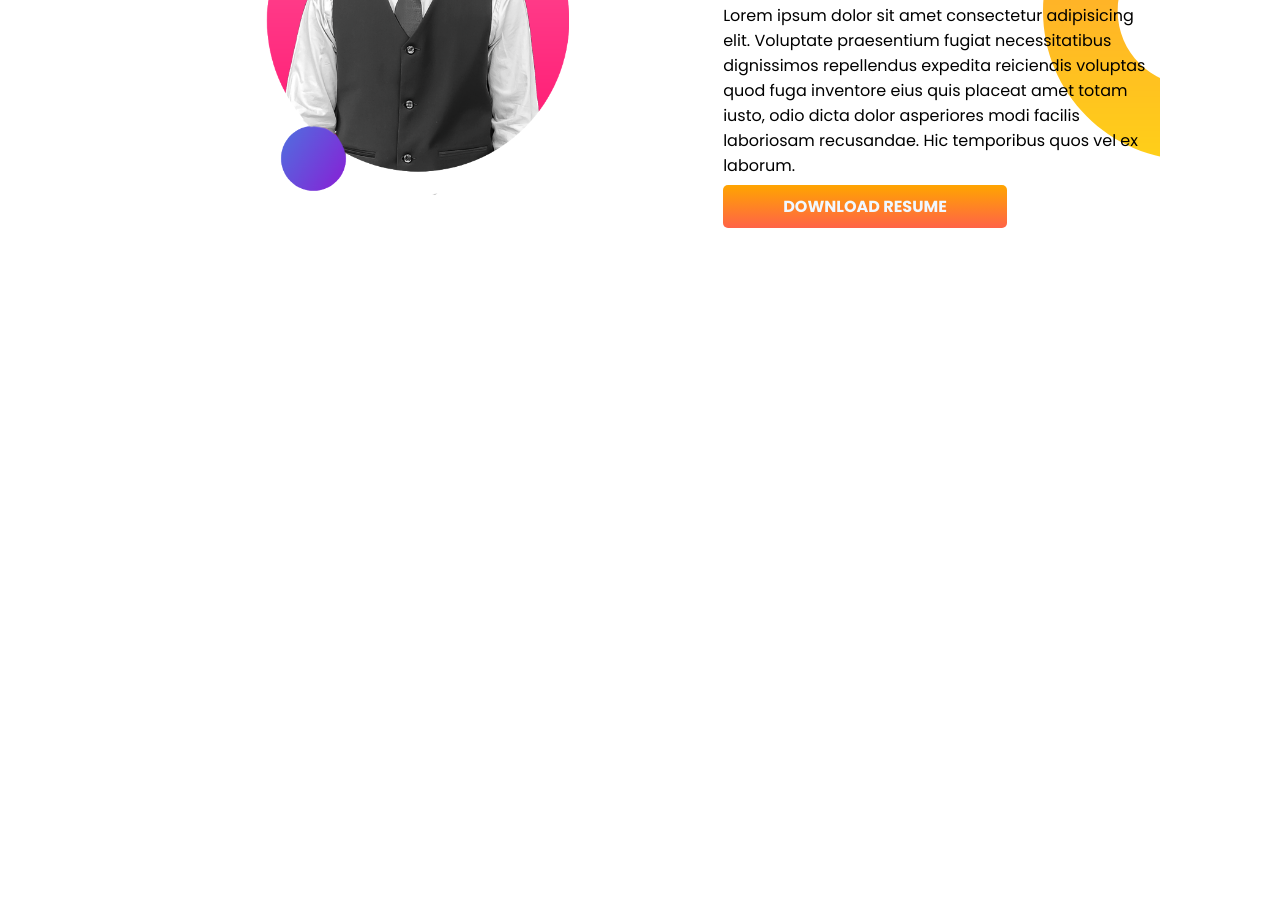
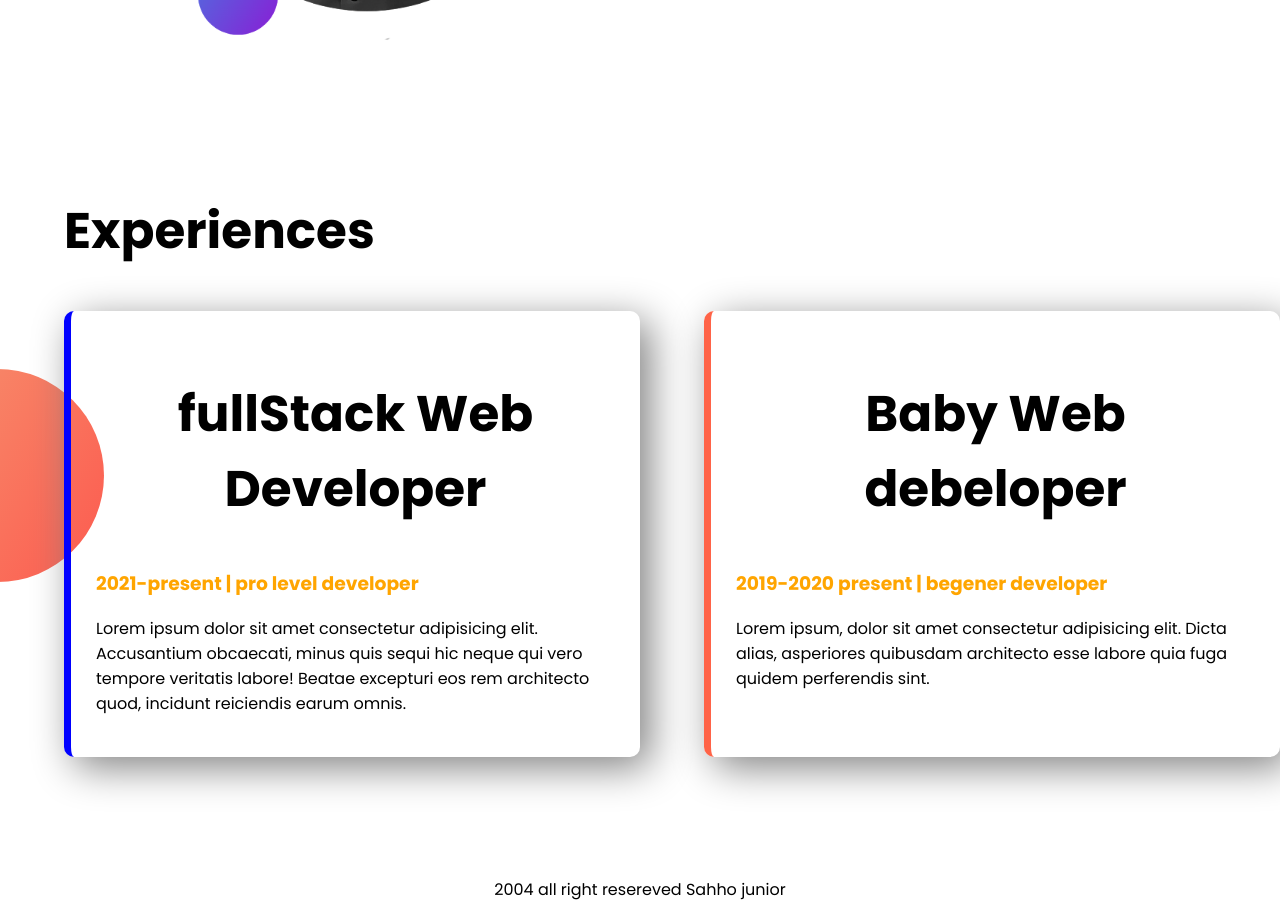
Before and after one commit to shaharia23/develop-portfolio, a plain HTML site: page index.html in a window 1280 px wide. Shown: the part 1110-2028 px from the top of the page. Before the commit the page ends 1454 px from the top, so only its background shows below. Drawn offline with Linux system fonts and the light colour scheme.

Commit message:
footer add

```diff
--- a/index.html
+++ b/index.html
@@ -10,7 +10,7 @@
     <link rel="stylesheet" href="style.css">
 </head>
 <body>
- <section class="top-banner">
+ <section class="top-banner flex-continer">
     <div class="half-width"><h1>Wellcome To</h1>
         <h1><span class="name-color">MD Shaharia</span> World !</h1>
         <h3>FullStack Webdeveloper & Creative Grapics Designer.</h3>
@@ -23,7 +23,7 @@
         <img src="images/my-png.png" alt="">
     </div>
  </section>
- <section class="middle-banner">
+ <section class="middle-banner flex-continer">
    <div class="half-width">
     <img src="images/my-png2.png" alt="">
    </div>
@@ -35,5 +35,23 @@
    </div>
 
  </section>
+ <section class="experience-area">
+    <h1 class="experience-head">Experiences</h1>
+    <div class="flex-continer">
+        <div id="fullStack-Web-Developer" class="experience-item">
+            <h1 class="ex-head">fullStack Web Developer</h1>
+            <h3 class="name-color">2021-present | pro level developer</h3>
+            <p>Lorem ipsum dolor sit amet consectetur adipisicing elit. Accusantium obcaecati, minus quis sequi hic neque qui vero tempore veritatis labore! Beatae excepturi eos rem architecto quod, incidunt reiciendis earum omnis.</p>
+        </div>
+        <div id="Baby-Web-debeloper" class="experience-item">
+            <h1 class="ex-head">Baby Web debeloper</h1>
+            <h3 class="name-color">2019-2020 present | begener developer</h3>
+            <p>Lorem ipsum, dolor sit amet consectetur adipisicing elit. Dicta alias, asperiores quibusdam architecto esse labore quia fuga quidem perferendis sint.</p>
+        </div>
+    </div>
+ </section>
 </body>
+<footer>
+    <p>2004 all right resereved Sahho junior</p>
+</footer>
 </html>
--- a/style.css
+++ b/style.css
@@ -10,9 +10,9 @@ h1{
 .name-color{
     color: orange;
 }
-section{
+.flex-continer{
     display: flex;
-    margin: 120px;
+    margin-bottom: 120px;
 }
 .half-width{
     width: 50%;
@@ -48,3 +48,30 @@ section{
     background-repeat: no-repeat;
     background-position: right;
 }
+.experience-area{
+    background-image: url(images/exp-bg.png);
+    background-repeat: no-repeat;
+    background-position: left;
+}
+.experience-head{
+    margin-left: 5%;
+}
+.ex-head{
+    text-align: center;
+}
+.experience-item{
+    width: 43%;
+    margin-left: 5%;
+    padding: 25px;
+    box-shadow: 10px 10px 40px gray;
+    border-radius: 10px;
+}
+#fullStack-Web-Developer{
+    border-left: 7px solid blue;
+}
+#Baby-Web-debeloper{
+    border-left: 7px solid tomato;
+}
+footer p{
+    text-align: center;
+}
```
